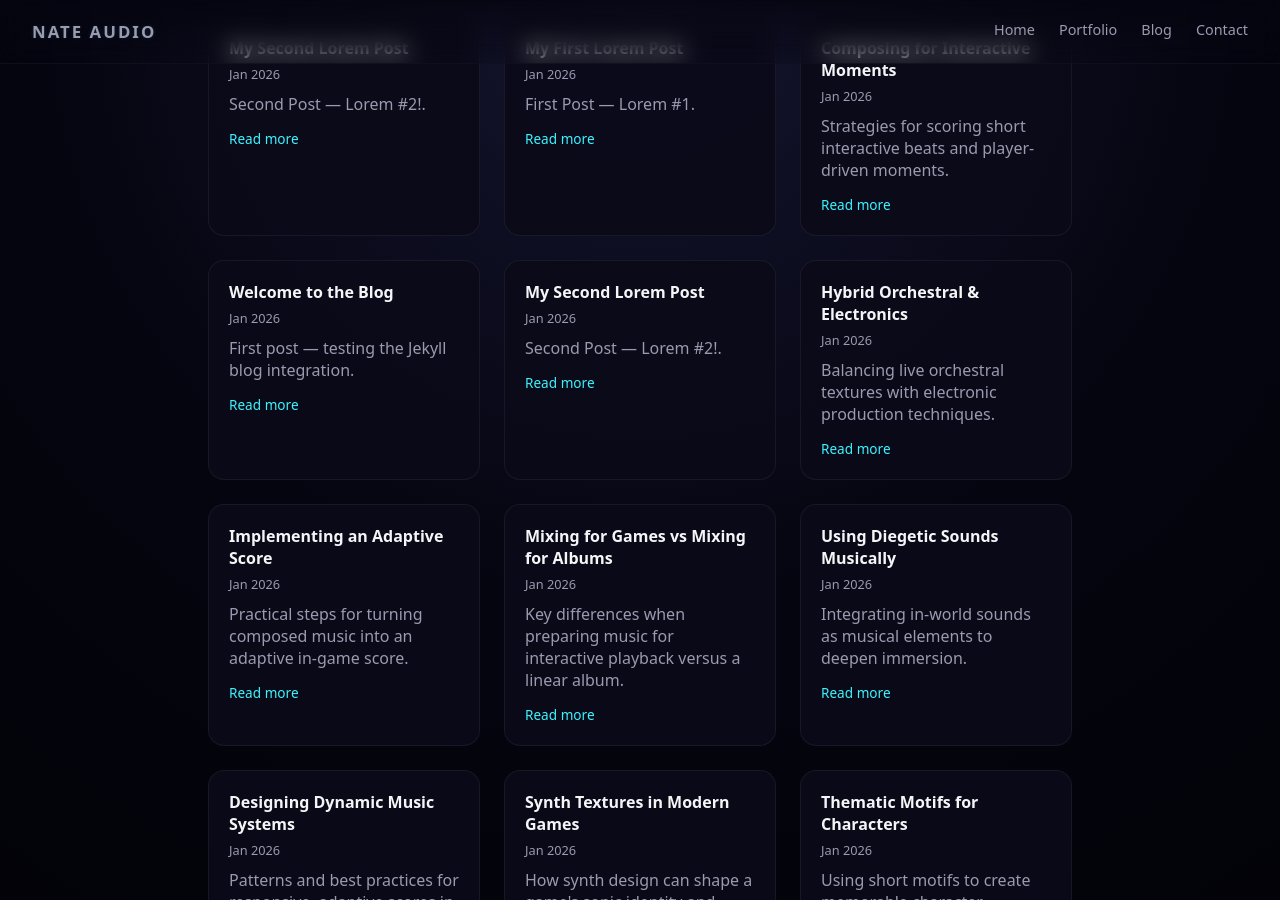
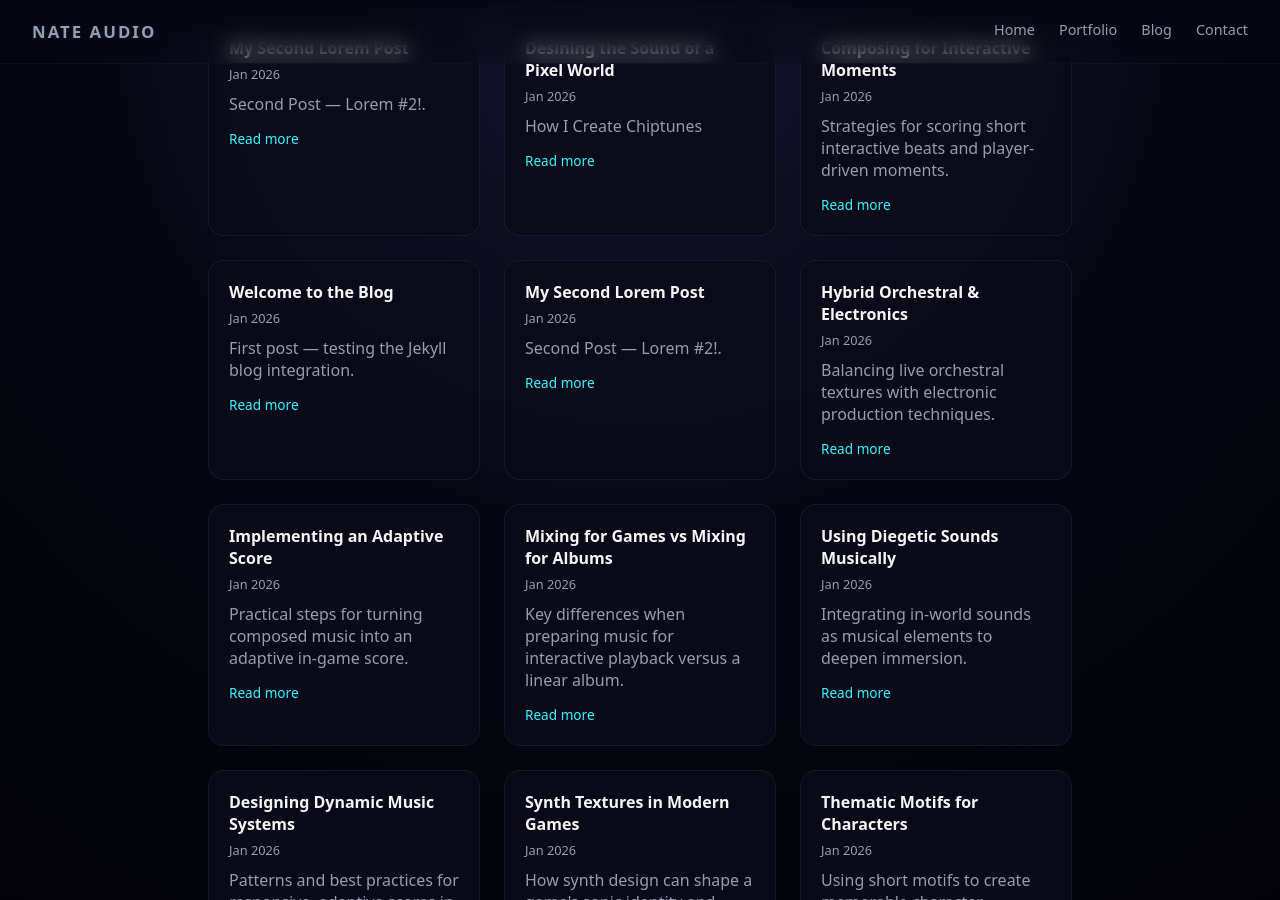
Before and after one commit to NateAudio/nateaudio.github.io, a Jekyll site: the page built from blog/index.md, in a window 1280 px wide and 900 px high. Built offline with Jekyll 4.4.1, drawn with Linux system fonts in a browser that asks for light colours; part of the change alters nothing that is shown.

Commit message:
Test post update.

````diff
--- a/_posts/2026-01-28-first_post_1.md
+++ b/_posts/2026-01-28-first_post_1.md
@@ -1,18 +1,28 @@
 ---
-title: "My First Lorem Post"
+title: "Desining the Sound of a Pixel World"
 date: 2026-01-28
-excerpt: "First Post — Lorem #1."
+excerpt: "How I Create Chiptunes"
 layout: default
 ---
 
 
+# Designing the Sound of a Pixel World
 
-Lorem ipsum dolor sit amet, consectetur adipiscing elit. Phasellus erat massa, luctus sit amet odio ut, malesuada rhoncus justo. Cras sit amet augue quis ipsum sagittis finibus vel scelerisque erat. Nam eu diam vitae massa blandit iaculis venenatis interdum ipsum. Fusce a lectus elit. Vivamus sit amet est vel urna scelerisque volutpat. Morbi dignissim congue massa, at laoreet odio. Donec interdum mattis interdum. Vivamus vel leo dictum, imperdiet felis a, ultricies lorem. Quisque imperdiet dapibus nisl. Sed vitae sollicitudin neque, ut tincidunt elit. Nunc eget tincidunt tellus. Etiam tristique bibendum est sit amet pretium.
+Every creative project starts with a spark — for this one, it was the idea of building a tiny universe made entirely of sound.
 
-Praesent quis mollis ante. Nam id elit viverra, consectetur nisl a, maximus risus. Class aptent taciti sociosqu ad litora torquent per conubia nostra, per inceptos himenaeos. Duis bibendum congue turpis eu convallis. Nam quis justo consectetur, rhoncus quam vitae, pulvinar sapien. Vestibulum consectetur sit amet nisl vel ornare. Donec scelerisque velit nec turpis maximus, eu finibus orci condimentum. Quisque vestibulum maximus bibendum. Sed interdum consectetur feugiat. Phasellus fermentum nulla ante. Aliquam erat volutpat. Quisque placerat lacus dolor, eget blandit purus molestie non. Orci varius natoque penatibus et magnis dis parturient montes, nascetur ridiculus mus. Proin at euismod turpis, et imperdiet ipsum. Praesent non tempus eros. Morbi porttitor arcu interdum magna dapibus volutpat.
+---
 
-Nunc vehicula vel quam vitae dictum. In nec neque non erat feugiat tincidunt. Nunc lacinia ac nisi vulputate iaculis. Fusce euismod, tellus eu euismod scelerisque, magna sem venenatis neque, a tempor libero massa id dolor. Praesent tincidunt porta est et scelerisque. In tincidunt, enim vitae varius feugiat, mi mauris consequat nisi, et semper ipsum lacus id eros. Cras consectetur venenatis lacus, eu pellentesque augue scelerisque ut. Fusce tristique magna quis porta facilisis. Sed rutrum ipsum sit amet odio porttitor volutpat. Curabitur quis dignissim mi. Curabitur dignissim maximus ante, eu sagittis odio imperdiet sed. Nam sollicitudin mollis odio eget sodales.
+## 🎧 The Inspiration
 
-Integer a auctor dui. Maecenas nec lectus ipsum. Aliquam mollis nibh augue, sit amet commodo ante pulvinar et. Morbi ut venenatis dui. Curabitur varius nulla a eros egestas porttitor. Aliquam ac eros tempus, tincidunt arcu at, finibus eros. Suspendisse porta mollis vulputate. Mauris neque diam, bibendum ut mi tempus, tempus volutpat velit. Curabitur consequat porttitor feugiat.
+I grew up loving the crunchy, charming textures of classic game consoles. There’s something magical about how **limitations** can shape creativity.
 
-Sed dictum venenatis velit et ultricies. Etiam odio sapien, sodales at porta eget, luctus sed erat. Nulla tortor est, pulvinar sollicitudin finibus sed, interdum laoreet nisi. Etiam ultricies ullamcorper orci, eu feugiat magna porttitor a. Pellentesque vel mi mollis, iaculis diam vel, eleifend ex. Etiam imperdiet augue aliquet purus rutrum, eu imperdiet est auctor. Donec id hendrerit nisi. Nulla luctus ut nunc vel euismod. Sed ante diam, ullamcorper id mollis eget, dictum ac mi. Sed id quam sit amet lectus imperdiet malesuada et sit amet dui. Nunc ut dictum neque. Cras bibendum luctus ex. Praesent id odio mi.
+> “With only a handful of waveforms, you can still build entire worlds.”
+
+---
+
+## 🖼️ Adding an Image
+
+You can include images in Markdown like this:
+
+```markdown
+![My Synth Setup](/assets/images/synth-setup.png)
````
Also changed, not shown: 1 other file.
